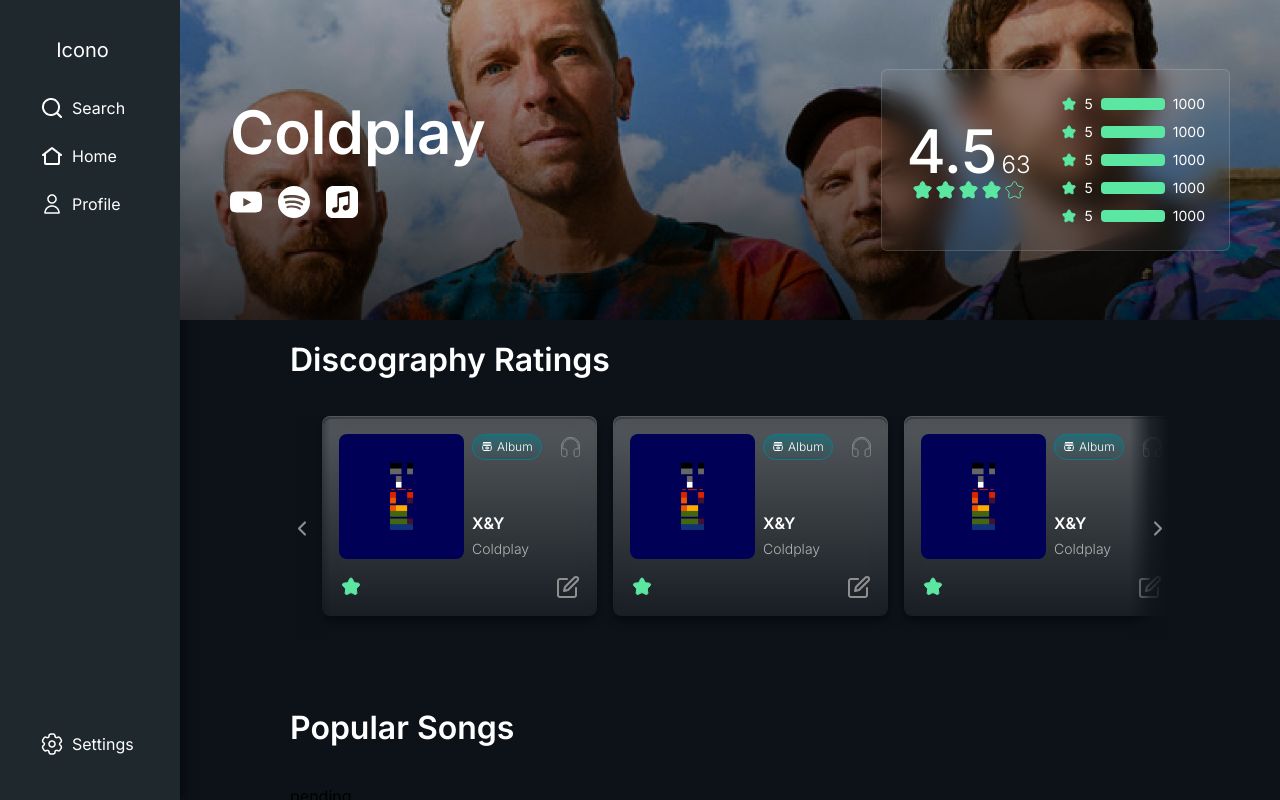
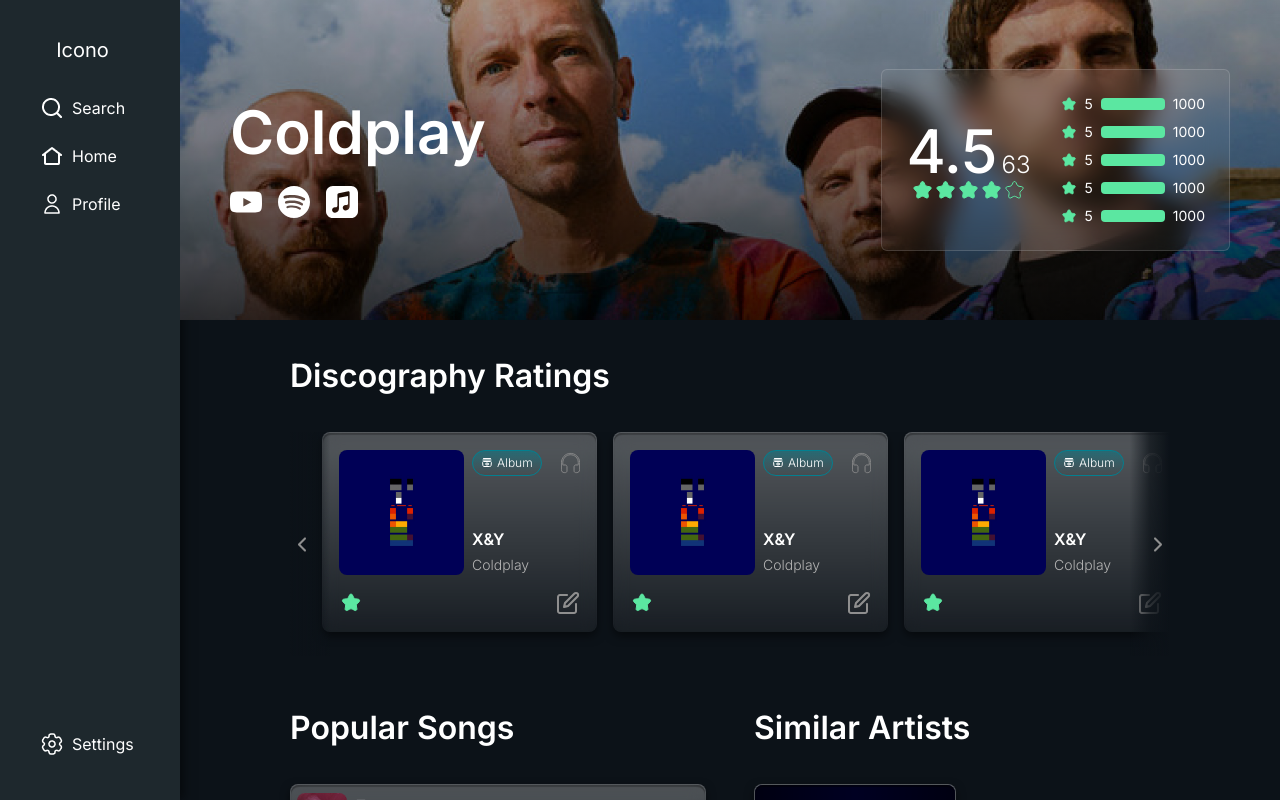
Before and after one commit to cacosat/musicat, a Next.js app in the folder frontend/: page /artist in a window 1280 px wide. Built offline with nearby package versions, Linux system fonts and the light colour scheme.

Commit message:
layout artist page

```diff
--- a/frontend/app/artist/page.js
+++ b/frontend/app/artist/page.js
@@ -2,6 +2,7 @@
 import Image from 'next/image';
 import RateBlurryCard from "../components/RateBlurryCard";
 import MusicCard from "../components/musicCard";
+import Ratings from "@/app/components/Ratings"
 import MusicCardSmall from '../components/musicCardSmall';
 import Carrousel from '../components/carrousel';
 
@@ -70,7 +71,7 @@
           {/* Content post banner */}
           <div className='w-[80%] mx-auto flex flex-col gap-8'>
 
-            <div className="w-full flex flex-col items-start text-start gap-8 py-4">
+            <div className="w-full flex flex-col items-start text-start gap-8 pt-8">
               <p className="font-semibold text-[32px] text-white">Discography Ratings</p>
               <Carrousel>
                 <MusicCard type='album' />
@@ -82,14 +83,21 @@
               </Carrousel>
             </div>
 
+            <div className='flex gap-12'>
               <div className="w-full flex flex-col items-start text-start gap-8 py-4">
                 <p className="font-semibold text-[32px] text-white">Popular Songs</p>
-              pending
+                <div className='w-full flex flex-col gap-2'>
+                  <Ratings />
+                  <Ratings />
+                  <Ratings />
+                  <Ratings />
+                  <Ratings />
+                </div>
               </div>
 
               <div className="w-full flex flex-col items-start text-start gap-8 py-4">
                 <p className="font-semibold text-[32px] text-white">Similar Artists</p>
-              <div class="w-full flex gap-4 justify-between">
+                <div class="w-full h-full flex flex-wrap gap-4 place-content-between">
                   <MusicCardSmall type='artist' />
                   <MusicCardSmall type='artist' />
                   <MusicCardSmall type='artist' />
@@ -97,6 +105,7 @@
                 </div>
               </div>
             </div>
+          </div>
 
     </main>
   );
```
Lines whose indentation alone changed are shown as unchanged.
